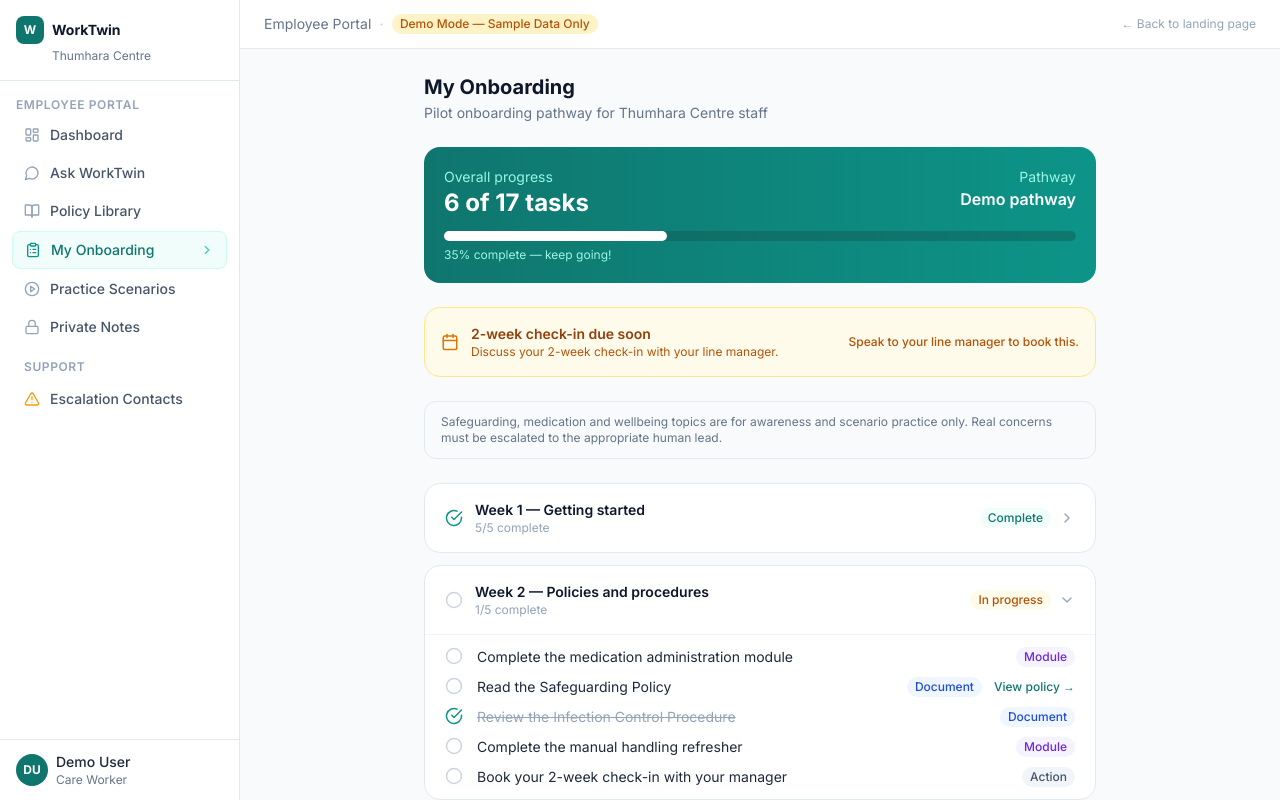
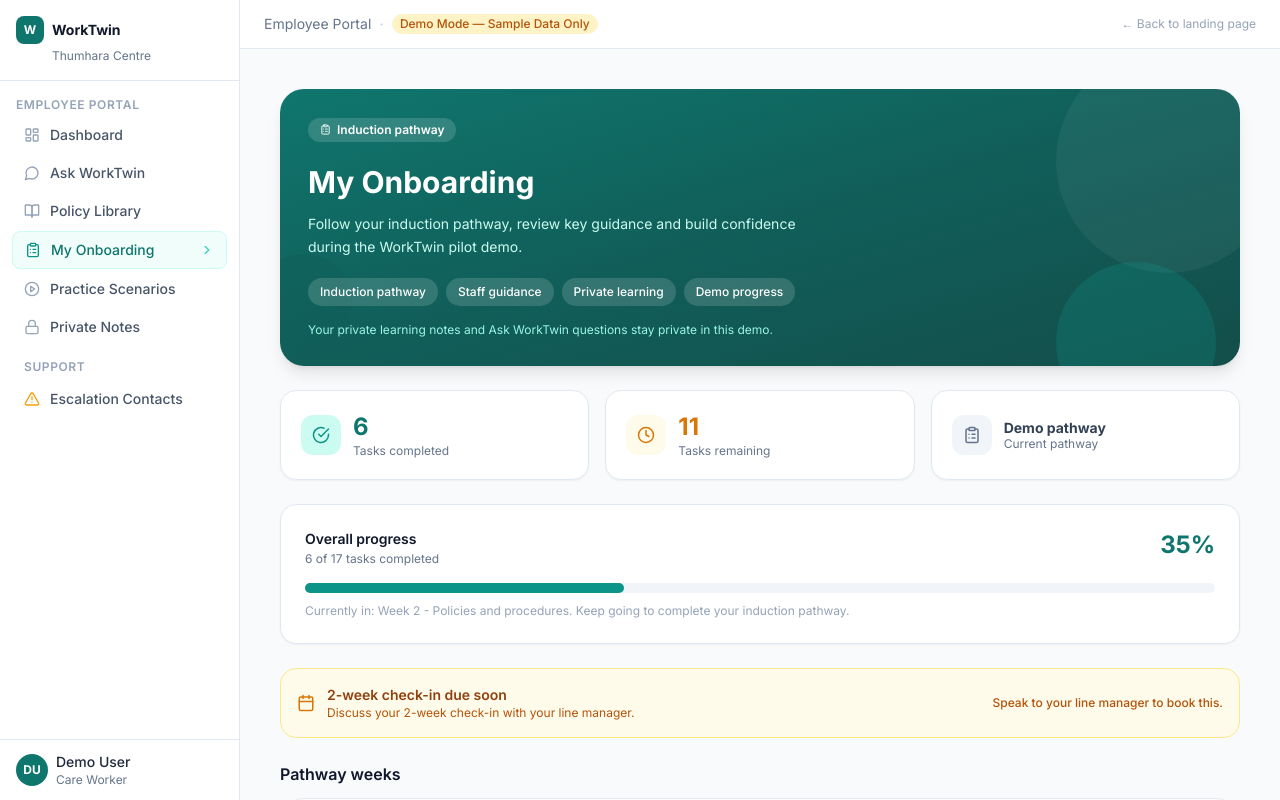
Before and after one commit to inaambasit/worktwin-care-pilot, a Next.js app in the folder frontend/: page /onboarding in a window 1280 px wide. Built offline with nearby package versions, Linux system fonts and the light colour scheme.

Commit message:
Polish onboarding experience

```diff
--- a/frontend/app/onboarding/page.tsx
+++ b/frontend/app/onboarding/page.tsx
@@ -2,11 +2,14 @@
 import { useState } from 'react'
 import Link from 'next/link'
 import AppLayout from '@/components/AppLayout'
-import { CheckCircle, Circle, Calendar, ChevronDown, ChevronRight } from 'lucide-react'
+import {
+  CheckCircle, Circle, Calendar, ChevronDown, ChevronRight,
+  ClipboardList, Clock, Shield,
+} from 'lucide-react'
 
 const weeks = [
   {
-    label: 'Week 1 — Getting started',
+    label: 'Week 1 - Getting started',
     status: 'complete',
     tasks: [
       { label: 'Read the Staff Handbook', done: true, type: 'read' },
@@ -17,7 +20,7 @@
     ],
   },
   {
-    label: 'Week 2 — Policies and procedures',
+    label: 'Week 2 - Policies and procedures',
     status: 'inprogress',
     tasks: [
       { label: 'Complete the medication administration module', done: false, type: 'module' },
@@ -28,7 +31,7 @@
     ],
   },
   {
-    label: 'Week 3 — Scenarios and confidence',
+    label: 'Week 3 - Scenarios and confidence',
     status: 'upcoming',
     tasks: [
       { label: 'Practise medication refusal scenario', done: false, type: 'scenario' },
@@ -38,7 +41,7 @@
     ],
   },
   {
-    label: 'Week 4 — Sign-off and review',
+    label: 'Week 4 - Sign-off and review',
     status: 'upcoming',
     tasks: [
       { label: 'Probation review with line manager', done: false, type: 'action' },
@@ -68,8 +71,14 @@
   upcoming: { label: 'Upcoming', colour: 'text-slate-500 bg-slate-100' },
 }
 
+const CONTEXT_CHIPS = ['Induction pathway', 'Staff guidance', 'Private learning', 'Demo progress']
+
 const allTasks = weeks.flatMap(w => w.tasks)
 const completedCount = allTasks.filter(t => t.done).length
+const remainingCount = allTasks.length - completedCount
+const currentWeek = weeks.find(w => w.status === 'inprogress') ?? weeks[0]
+const allComplete = completedCount === allTasks.length
+const pct = Math.round((completedCount / allTasks.length) * 100)
 
 export default function OnboardingPage() {
   const [openWeeks, setOpenWeeks] = useState<Record<number, boolean>>({ 0: false, 1: true, 2: false, 3: false })
@@ -80,32 +89,85 @@
 
   return (
     <AppLayout>
-      <div className="max-w-2xl mx-auto space-y-6">
-        <div>
-          <h1 className="text-xl font-bold text-slate-900">My Onboarding</h1>
-          <p className="text-sm text-slate-500 mt-0.5">Pilot onboarding pathway for Thumhara Centre staff</p>
+      <div className="max-w-6xl mx-auto px-4 pt-4 pb-8 space-y-6">
+
+        {/* Hero card */}
+        <div className="bg-gradient-to-br from-teal-700 via-teal-800 to-teal-900 rounded-3xl p-7 text-white relative overflow-hidden shadow-lg">
+          <div className="absolute -right-10 -top-10 w-56 h-56 rounded-full bg-white/5 pointer-events-none" />
+          <div className="absolute right-6 -bottom-14 w-40 h-40 rounded-full bg-teal-600/25 pointer-events-none" />
+          <div className="absolute -left-6 bottom-4 w-24 h-24 rounded-full bg-teal-800/40 pointer-events-none" />
+          <div className="relative">
+            <span className="inline-flex items-center gap-1.5 bg-white/15 px-3 py-1 rounded-full text-xs font-semibold mb-5">
+              <ClipboardList size={11} />
+              Induction pathway
+            </span>
+            <h1 className="text-3xl font-bold mb-2.5 leading-snug">My Onboarding</h1>
+            <p className="text-teal-100 text-sm leading-relaxed max-w-lg mb-5">
+              Follow your induction pathway, review key guidance and build confidence during the WorkTwin pilot demo.
+            </p>
+            <div className="flex flex-wrap gap-2 mb-4">
+              {CONTEXT_CHIPS.map(chip => (
+                <span key={chip} className="bg-white/15 text-white text-xs px-3 py-1.5 rounded-full font-medium">
+                  {chip}
+                </span>
+              ))}
+            </div>
+            <p className="text-teal-200 text-xs">
+              Your private learning notes and Ask WorkTwin questions stay private in this demo.
+            </p>
+          </div>
         </div>
 
-        {/* Progress summary */}
-        <div className="bg-gradient-to-r from-teal-700 to-teal-600 rounded-2xl p-5 text-white">
-          <div className="flex items-start justify-between mb-3">
+        {/* Summary cards */}
+        <div className="grid grid-cols-1 sm:grid-cols-3 gap-4">
+          <div className="bg-white border border-slate-200 rounded-2xl p-5 shadow-sm flex items-center gap-3">
+            <div className="w-10 h-10 bg-teal-100 rounded-xl flex items-center justify-center shrink-0">
+              <CheckCircle size={18} className="text-teal-600" />
+            </div>
             <div>
-              <p className="text-teal-200 text-sm">Overall progress</p>
-              <p className="text-2xl font-bold">{completedCount} of {allTasks.length} tasks</p>
-            </div>
-            <div className="text-right">
-              <p className="text-teal-200 text-sm">Pathway</p>
-              <p className="font-semibold">Demo pathway</p>
+              <p className="text-2xl font-bold text-teal-700">{completedCount}</p>
+              <p className="text-xs text-slate-500">Tasks completed</p>
             </div>
           </div>
-          <div className="bg-teal-800/50 rounded-full h-2.5">
+          <div className="bg-white border border-slate-200 rounded-2xl p-5 shadow-sm flex items-center gap-3">
+            <div className="w-10 h-10 bg-amber-50 rounded-xl flex items-center justify-center shrink-0">
+              <Clock size={18} className="text-amber-600" />
+            </div>
+            <div>
+              <p className="text-2xl font-bold text-amber-600">{remainingCount}</p>
+              <p className="text-xs text-slate-500">Tasks remaining</p>
+            </div>
+          </div>
+          <div className="bg-white border border-slate-200 rounded-2xl p-5 shadow-sm flex items-center gap-3">
+            <div className="w-10 h-10 bg-slate-100 rounded-xl flex items-center justify-center shrink-0">
+              <ClipboardList size={18} className="text-slate-500" />
+            </div>
+            <div>
+              <p className="text-sm font-bold text-slate-700 leading-tight">Demo pathway</p>
+              <p className="text-xs text-slate-500">Current pathway</p>
+            </div>
+          </div>
+        </div>
+
+        {/* Progress card */}
+        <div className="bg-white border border-slate-200 rounded-2xl p-6 shadow-sm">
+          <div className="flex items-start justify-between mb-4">
+            <div>
+              <p className="font-semibold text-slate-900 text-sm mb-0.5">Overall progress</p>
+              <p className="text-xs text-slate-500">{completedCount} of {allTasks.length} tasks completed</p>
+            </div>
+            <span className="text-2xl font-bold text-teal-700">{pct}%</span>
+          </div>
+          <div className="bg-slate-100 rounded-full h-2.5">
             <div
-              className="bg-white rounded-full h-2.5 transition-all"
-              style={{ width: `${(completedCount / allTasks.length) * 100}%` }}
+              className="bg-teal-600 rounded-full h-2.5 transition-all"
+              style={{ width: `${pct}%` }}
             />
           </div>
-          <p className="text-xs text-teal-200 mt-1.5">
-            {Math.round((completedCount / allTasks.length) * 100)}% complete — keep going!
+          <p className="text-xs text-slate-400 mt-2.5">
+            {allComplete
+              ? 'All pathway tasks complete - well done!'
+              : `Currently in: ${currentWeek.label}. Keep going to complete your induction pathway.`}
           </p>
         </div>
 
@@ -119,12 +181,22 @@
           <p className="text-xs text-amber-700 font-medium">Speak to your line manager to book this.</p>
         </div>
 
-        {/* Safety note */}
-        <p className="text-xs text-slate-500 bg-slate-50 border border-slate-200 rounded-xl px-4 py-3">
-          Safeguarding, medication and wellbeing topics are for awareness and scenario practice only. Real concerns must be escalated to the appropriate human lead.
+        {/* Completed state */}
+        {allComplete && (
+          <div className="bg-teal-50 border border-teal-200 rounded-2xl p-6 text-center">
+            <div className="w-12 h-12 bg-teal-100 rounded-2xl flex items-center justify-center mx-auto mb-3">
+              <CheckCircle size={24} className="text-teal-600" />
+            </div>
+            <p className="font-bold text-teal-800 text-lg mb-1">Onboarding pathway complete</p>
+            <p className="text-sm text-teal-700 max-w-sm mx-auto">
+              You can still revisit guidance, practise scenarios or ask WorkTwin policy questions.
             </p>
+          </div>
+        )}
 
-        {/* Week sections */}
+        {/* Pathway week sections */}
+        <div>
+          <h2 className="font-semibold text-slate-900 mb-3">Pathway weeks</h2>
           <div className="space-y-3">
             {weeks.map((week, i) => {
               const { label, colour } = statusLabel[week.status]
@@ -132,32 +204,42 @@
               const weekDone = week.tasks.filter(t => t.done).length
 
               return (
-              <div key={i} className="bg-white border border-slate-200 rounded-2xl overflow-hidden">
+                <div key={i} className="bg-white border border-slate-200 rounded-3xl overflow-hidden shadow-sm hover:shadow-md transition-all">
                   <button
                     onClick={() => toggle(i)}
-                  className="w-full flex items-center justify-between px-5 py-4 text-left hover:bg-slate-50 transition-colors"
+                    className="w-full flex items-center justify-between px-6 py-4 text-left hover:bg-slate-50 transition-colors"
                   >
                     <div className="flex items-center gap-3">
+                      <div className={`w-9 h-9 rounded-xl flex items-center justify-center shrink-0 ${
+                        week.status === 'complete'
+                          ? 'bg-teal-100'
+                          : week.status === 'inprogress'
+                          ? 'bg-amber-50'
+                          : 'bg-slate-100'
+                      }`}>
                         {week.status === 'complete' ? (
-                      <CheckCircle size={18} className="text-teal-600 shrink-0" />
+                          <CheckCircle size={18} className="text-teal-600" />
+                        ) : week.status === 'inprogress' ? (
+                          <Clock size={18} className="text-amber-600" />
                         ) : (
-                      <Circle size={18} className="text-slate-300 shrink-0" />
+                          <Circle size={18} className="text-slate-300" />
                         )}
+                      </div>
                       <div>
                         <p className="font-semibold text-slate-900 text-sm">{week.label}</p>
-                      <p className="text-xs text-slate-400">{weekDone}/{week.tasks.length} complete</p>
+                        <p className="text-xs text-slate-400">{weekDone} of {week.tasks.length} tasks complete</p>
                       </div>
                     </div>
                     <div className="flex items-center gap-2">
-                    <span className={`text-xs font-medium px-2 py-0.5 rounded-full ${colour}`}>{label}</span>
+                      <span className={`text-xs font-medium px-2.5 py-1 rounded-full ${colour}`}>{label}</span>
                       {isOpen ? <ChevronDown size={16} className="text-slate-400" /> : <ChevronRight size={16} className="text-slate-400" />}
                     </div>
                   </button>
 
                   {isOpen && (
-                  <div className="border-t border-slate-100 px-5 py-3 space-y-2.5">
+                    <div className="border-t border-slate-100 px-6 py-4 space-y-2.5">
                       {week.tasks.map((task, j) => (
-                      <div key={j} className="flex items-center gap-3">
+                        <div key={j} className="flex items-center gap-3 bg-slate-50 rounded-xl px-4 py-3">
                           <div className="w-5 h-5 shrink-0">
                             {task.done ? (
                               <CheckCircle size={18} className="text-teal-600" />
@@ -174,14 +256,17 @@
                           {!task.done && task.type === 'scenario' && (
                             <a
                               href="/scenarios"
-                            className="text-xs text-teal-700 hover:underline font-medium"
+                              className="text-xs bg-teal-700 hover:bg-teal-800 text-white font-semibold px-3 py-1.5 rounded-lg transition-colors"
                             >
-                            Start →
+                              Start
                             </a>
                           )}
                           {!task.done && task.type === 'read' && (
-                          <Link href="/policies" className="text-xs text-teal-700 hover:underline font-medium">
-                            View policy →
+                            <Link
+                              href="/policies"
+                              className="text-xs bg-teal-700 hover:bg-teal-800 text-white font-semibold px-3 py-1.5 rounded-lg transition-colors"
+                            >
+                              View
                             </Link>
                           )}
                         </div>
@@ -192,10 +277,25 @@
               )
             })}
           </div>
+        </div>
+
+        {/* Safety note */}
+        <div className="bg-white border border-slate-100 rounded-2xl p-5 shadow-sm flex items-start gap-3">
+          <div className="w-9 h-9 bg-teal-100 rounded-xl flex items-center justify-center shrink-0 mt-0.5">
+            <Shield size={16} className="text-teal-700" />
+          </div>
+          <div>
+            <p className="font-semibold text-slate-800 text-sm mb-1">Safe support reminder</p>
+            <p className="text-sm text-slate-600 leading-relaxed">
+              This onboarding pathway is for staff support during the pilot demo. Sensitive concerns such as safeguarding, medication, HR, wellbeing, legal or immediate-risk issues should still be escalated to the right human lead.
+            </p>
+          </div>
+        </div>
 
         <p className="text-xs text-slate-400 text-center">
           Prototype note: this pathway is for demonstration only. Private notes and Ask questions are not shown to managers in this prototype.
         </p>
+
       </div>
     </AppLayout>
   )
```
Also changed, not shown: 1 other file (tests, documents, lock files or other folders). Lines whose indentation alone changed are shown as unchanged.
